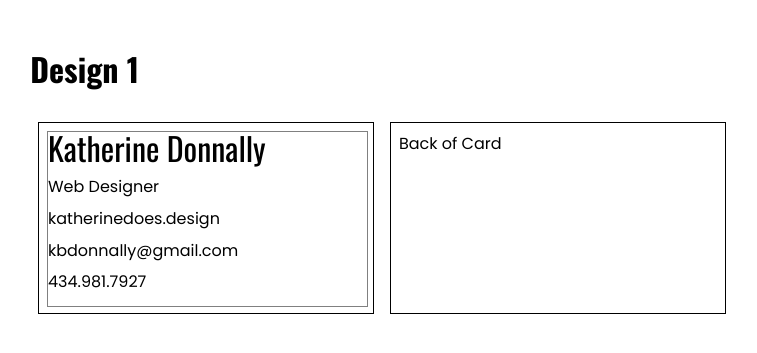
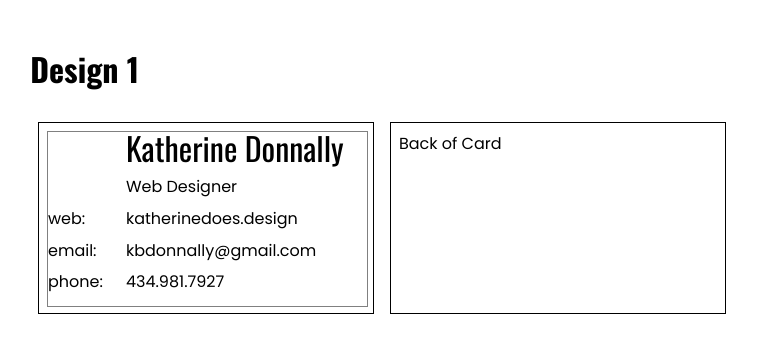
Before and after one commit to kbdonnally/business-card, a Jekyll site: the page built from pages/design-1.html, in a window 1280 px wide. Shown: the top 353 px of the page, without its empty margins (23-780 px from the left). Built offline with Jekyll 4.4.1, drawn with Linux system fonts in a browser that asks for light colours; some web fonts are replaced.

Commit message:
Add grid-area defined labels for metadata on card

```diff
--- a/assets/css/_sass/_pages/_design-1.scss
+++ b/assets/css/_sass/_pages/_design-1.scss
@@ -20,11 +20,11 @@
 .design-1-card__content {
 	position: relative;
 	display: grid;
-	grid-template-areas: 'name name'
-						 'title title'
-						 'url url'
-						 'email email'
-						 'phone phone';
+	grid-template-areas: '. name'
+						 '. title'
+						 'label-url url'
+						 'label-email email'
+						 'label-phone phone';
 	height: 1.84in;
 	width: 3.34in;
 	line-height: 1;
@@ -45,22 +45,27 @@
 	grid-area: title;
 }
 
+
+.design-1-card__url {
+	grid-area: url;
+}
+
+.design-1-card__url--label {
+	grid-area: label-url
+}
+
 .design-1-card__email {
 	grid-area: email;
+}
+
+.design-1-card__email--label {
+	grid-area: label-email;
 }
 
 .design-1-card__number {
 	grid-area: phone;
 }
 
-.design-1-card__url {
-	grid-area: url;
+.design-1-card__number--label {
+	grid-area: label-phone;
 }
-
-.design-1-card__twitter {
-
-}
-
-.design-1-card__github {
-
-}
--- a/pages/design-1.html
+++ b/pages/design-1.html
@@ -13,8 +13,11 @@ permalink: /design-1/
 		<div class="design-1-card__content">
 			<div class="design-1-card__name">{{ card.name }}</div>
 			<div class="design-1-card__title">Web Designer</div>
+			<div class="design-1-card__url--label">web:</div>
 			<div class="design-1-card__url">{{ card.url }}</div>
+			<div class="design-1-card__email--label">email:</div>
 			<div class="design-1-card__email">{{ card.email }}</div>
+			<div class="design-1-card__number--label">phone:</div>
 			<div class="design-1-card__number">{{ card.phone }}</div>
 		</div>
 	</section>
```
